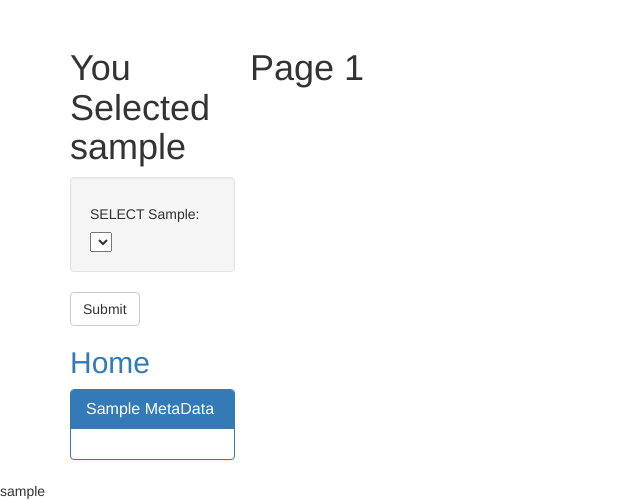
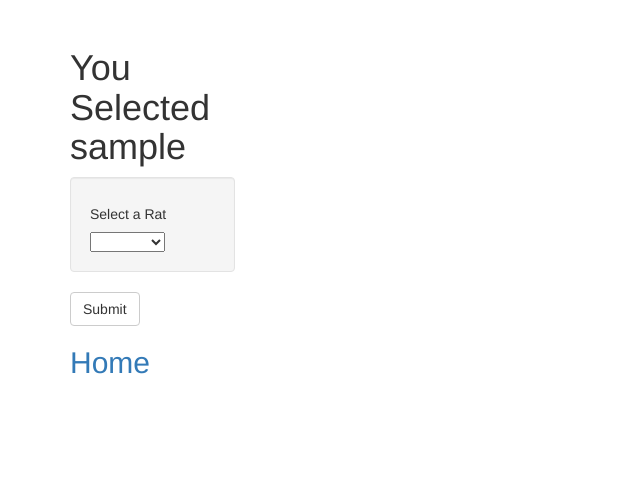
Before and after one commit to alexschanne/project-2, a Flask app: page /rat/sample in a window 1280 px wide. Shown: the part 402-903 px from the top of the page, without its empty margins (0-640 px from the left). After the commit the page ends 776 px from the top, so only its background shows below. Run offline with Flask 2, Linux system fonts and the light colour scheme; data comes from the database, SQL or seed files in the repository; lists and menus that the app fills with data are empty; some libraries are stand-ins or nearby versions.

Commit message:
adding correct html and change labels

```diff
--- a/static/js/app.js
+++ b/static/js/app.js
@@ -25,8 +25,8 @@ function runEnter(){
 
 };
 
-var rat =d3.select("text").text();
 
+var chosen_rat =d3.select("text").text();
 // Working with the data
 const url = "/data"
 d3.json(url).then((data) =>{
@@ -34,15 +34,15 @@ d3.json(url).then((data) =>{
 
 
 
-  var hits = data[0][rat]['hits'];
-  var wrongs = data[0][rat]['wrong'];
-  var errors = data[0][rat]['errors']
-  var stim_count = data[0][rat]['stim_count'];
-  var go_nogo = data[0][rat]['go_nogo'];
+  var hits = data[0][chosen_rat]['hits'];
+  var wrongs = data[0][chosen_rat]['wrong'];
+  var errors = data[0][chosen_rat]['errors']
+  var stim_count = data[0][chosen_rat]['stim_count'];
+  var go_nogo = data[0][chosen_rat]['go_nogo'];
 
-
+  var x = ['Left Side Localization Go Trial', 'Right Side Localization No Go Trial', 'Low Pitch Pitch Go Trial', 'High Pitch Pitch No Go Trial', 'Left Side/High Pitch Localization Normal Trial', 'Right Side/High Pitch Localization Normal Trial', 'Left Side/Low Pitch Localization Normal Trial', 'Right Side/Low Pitch Localization Normal Trial', 'Left Side/High Pitch Pitch Normal Trial', 'Right Side/High Pitch Pitch Normal Trial', 'Left Side/Low Pitch Pitch Normal Trial', 'Left Side/Low Pitch Pitch Normal Trial'];
   var trace1 = {
-    labels: ['le_lc_go', 'ri_lc_no', 'lo_pc_go', 'hi_pc_no', 'le_hi_lc', 'ri_hi_lc', 'le_lo_lc', 'ri_lo_lc', 'le_hi_pc', 'ri_hi_pc', 'le_lo_pc', 'ri_lo_pc'],
+    labels: x,
     values: stim_count,
     type: 'pie'
   };
@@ -51,13 +51,23 @@ d3.json(url).then((data) =>{
 
   var layout = {
     title: "Stimuli Tested",
+    // width: 800,
+
+    x:0,
+    height: 700,
+    showlegend:true,
+    margin: {
+      l: 100,
+      r: 100,
+      t: 100,
+      b: 0
+    },
+    legend:{x:1,y:0,xanchor: 'right',yanchor: 'top'}
   };
 
   Plotly.newPlot("pie", d, layout);
 
 
-
-  var x = ['le_lc_go', 'ri_lc_no', 'lo_pc_go', 'hi_pc_no', 'le_hi_lc', 'ri_hi_lc', 'le_lo_lc', 'ri_lo_lc', 'le_hi_pc', 'ri_hi_pc', 'le_lo_pc', 'ri_lo_pc'];
   var trace2 = {
     x: x,
     y: hits,
@@ -88,7 +98,7 @@ d3.json(url).then((data) =>{
       l: 100,
       r: 100,
       t: 100,
-      b: 100
+      b: 200
     },
     xaxis: {
       title: {
--- a/templates/pg1.html
+++ b/templates/pg1.html
@@ -7,9 +7,9 @@
   <meta charset="UTF-8">
   <meta name="viewport" content="width=device-width, initial-scale=1.0">
   <meta http-equiv="X-UA-Compatible" content="ie=edge">
-  <title>Flask Plotlyjs Example</title>
+  <title>You Chose A Rat</title>
   <link rel="stylesheet" href="https://maxcdn.bootstrapcdn.com/bootstrap/3.3.7/css/bootstrap.min.css">
-  <!-- <link rel="stylesheet" href="static/css/style.css"> -->
+  <link rel="stylesheet" href="static/css/style.css">
 
 </head>
 
@@ -25,9 +25,9 @@
     </div>
     <div class="row">
       <div class="col-md-2">
-        <h1 id ="rat" value= {{r_name}}>You Selected {{r_name}}</h1>
+        <h1 id ="rat" >You Selected {{r_name}}</h1>
         <div class="well">
-          <h5>SELECT Sample:</h5>
+          <h5>Select a Rat</h5>
           <select id="selDataset"></select>
         </div>
         <input type="submit" value="Submit" class="btn btn-default">
@@ -36,21 +36,14 @@
               <h2><a href="/">Home</a></h2>
           </div>
         </div>
-        <div class="panel panel-primary">
-          <div class="panel-heading">
-            <h3 class="panel-title">Sample MetaData</h3>
-          </div>
-          <div id="sample-metadata" class="panel-body"></div>
-        </div>
       </div>
-      <h1>Page 1</h1>
       <div>
         <div class="col-md-5">
           <div id="pie"></div>
         </div>
     </div>
       <div class="col-md-5">
-        <div id="gauge"></div>
+        <div id="go_nogo"></div>
       </div>
     </div>
   </div>
@@ -59,12 +52,17 @@
       <div id="bar"></div>
     </div>
   </div>
-  <text>{{r_name}}</text>
+
+
+
+
+  <!-- Don't delete this text -->
+  <text id="hide">{{r_name}}</text>
 
   <!-- <script src="https://cdn.plot.ly/plotly-1.31.2.min.js"></script> -->
   <script src="https://cdnjs.cloudflare.com/ajax/libs/d3/5.5.0/d3.js"></script>
   <script src="https://cdn.plot.ly/plotly-latest.min.js"></script>
-  <script src="{{ url_for('static', filename='js/app32.js') }}"></script>
+  <script src="{{ url_for('static', filename='js/app.js') }}"></script>
   <!-- <script src="{{ url_for('static', filename='js/app.js') }}"></script> -->
 
 
```
Also changed, not shown: templates/index.html (+22 -20 lines).
